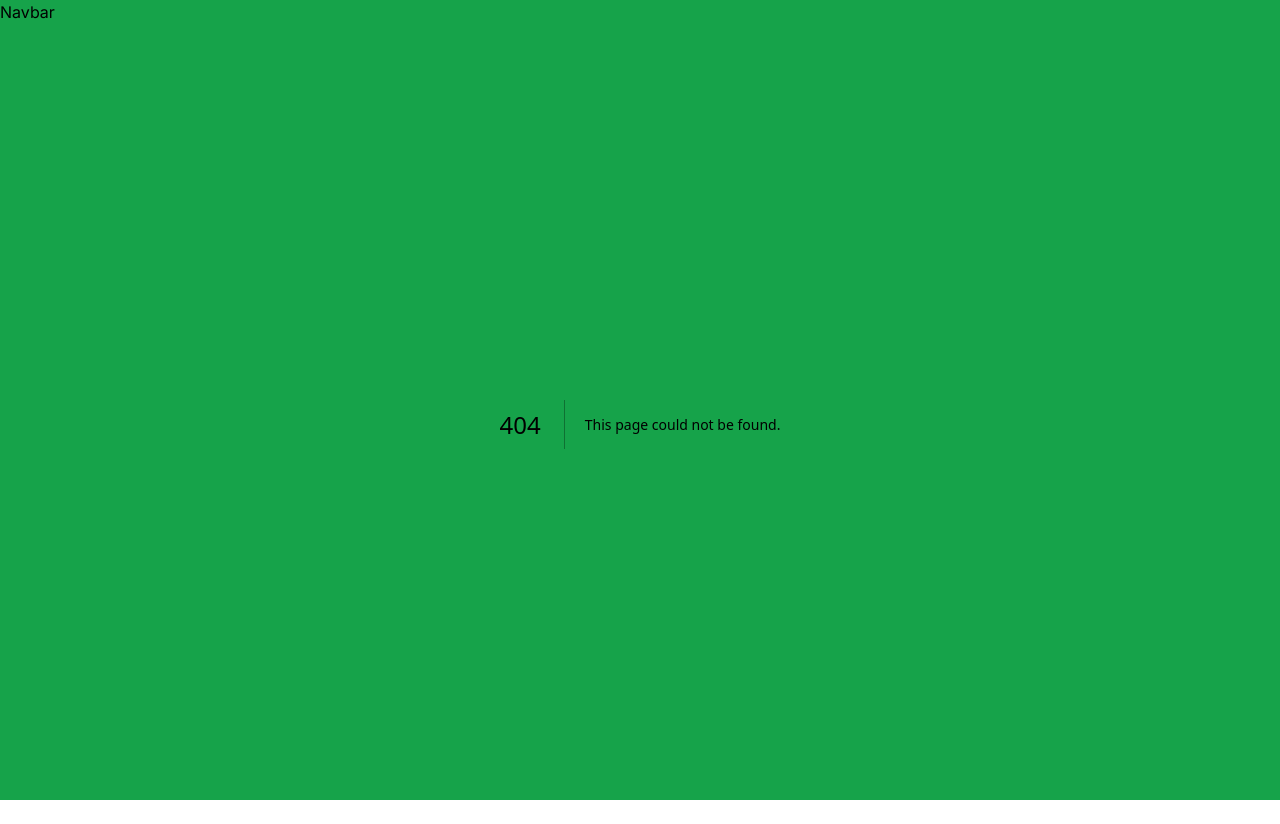
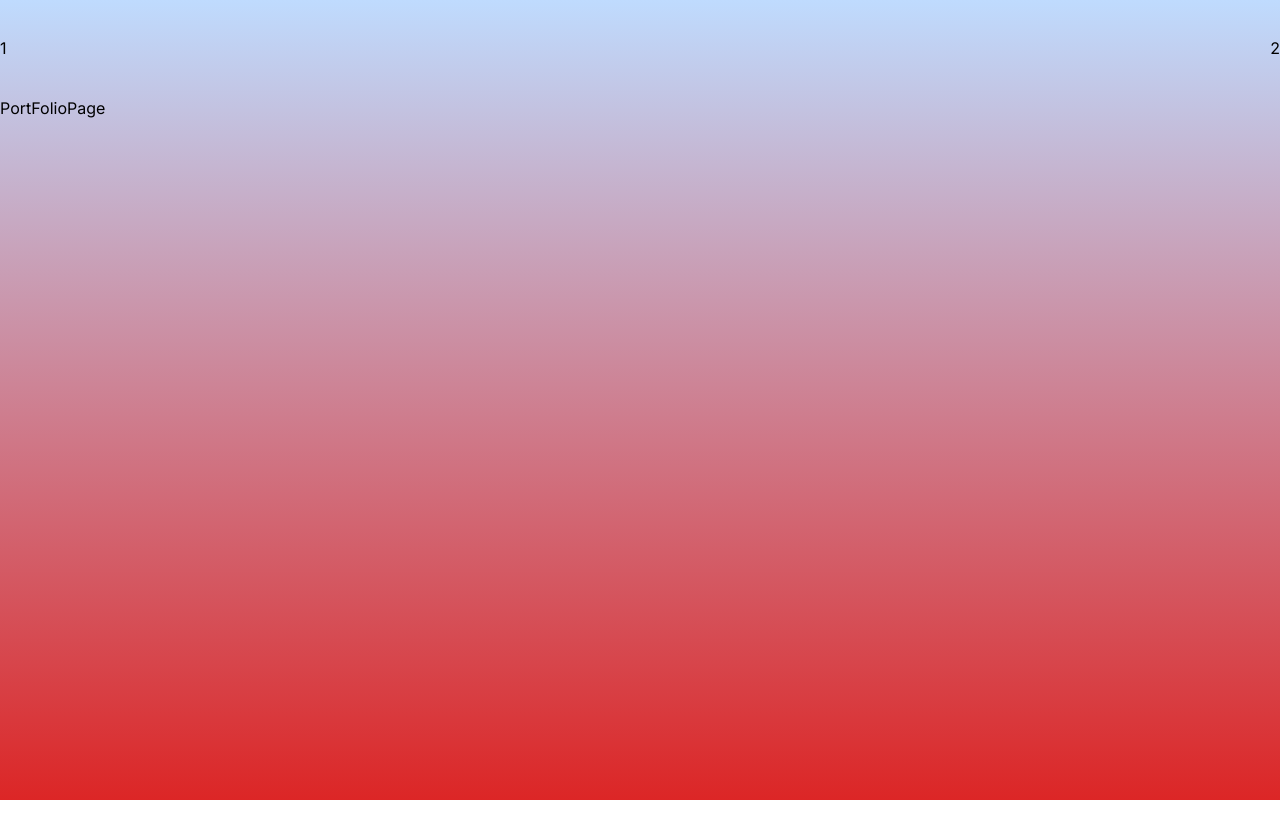
Before and after one commit to alexdng10/Personal-website, a Next.js app: page /portfolio in a window 1280 px wide. Before the commit this address had no page. After the commit the page ends 800 px from the top, so only its background shows below. Built offline with nearby package versions, Linux system fonts and the light colour scheme.

Commit message:
added simple page and color gradient

```diff
--- /dev/null
+++ b/src/app/about/page.jsx
@@ -0,0 +1,6 @@
+const AboutPage = () => {
+    return (
+        <div className=''>AboutPage</div>
+    )
+}
+export default AboutPage
--- /dev/null
+++ b/src/app/contact/page.jsx
@@ -0,0 +1,6 @@
+const ContactPage = () => {
+    return (
+        <div className=''>ContactPage</div>
+    )
+}
+export default ContactPage
--- a/src/app/layout.js
+++ b/src/app/layout.js
@@ -13,9 +13,12 @@ export default function RootLayout({ children }) {
   return (
     <html lang="en">
       <body className={inter.className}>
-        <div className="w-screen h-screen bg-green-600 ">
-          <Navbar/>
-          {children}
+        <div className="w-screen h-screen bg-gradient-to-b from-blue-200 to-red-600">
+          <div className="h-24">
+            <Navbar/>
+          </div>
+
+          <div className="h-[calc(100vh - 6rem)]">{children}</div>
         </div>
       </body>
     </html>
--- /dev/null
+++ b/src/app/portfolio/page.jsx
@@ -0,0 +1,6 @@
+const PortFolioPage = () => {
+    return (
+        <div className=''>PortFolioPage</div>
+    )
+}
+export default PortFolioPage
--- a/src/components/navbar.jsx
+++ b/src/components/navbar.jsx
@@ -1,6 +1,9 @@
 const Navbar = () => {
     return (
-        <div className=''>Navbar</div>
+        <div className='h-full flex items-center justify-between'>
+            <div className=''>1</div>
+            <div className="">2</div>
+            </div>
     )
 }
 export default Navbar
```
Also changed, not shown: package.json (+6 -6 lines), 1 other file (tests, documents, lock files or other folders).
